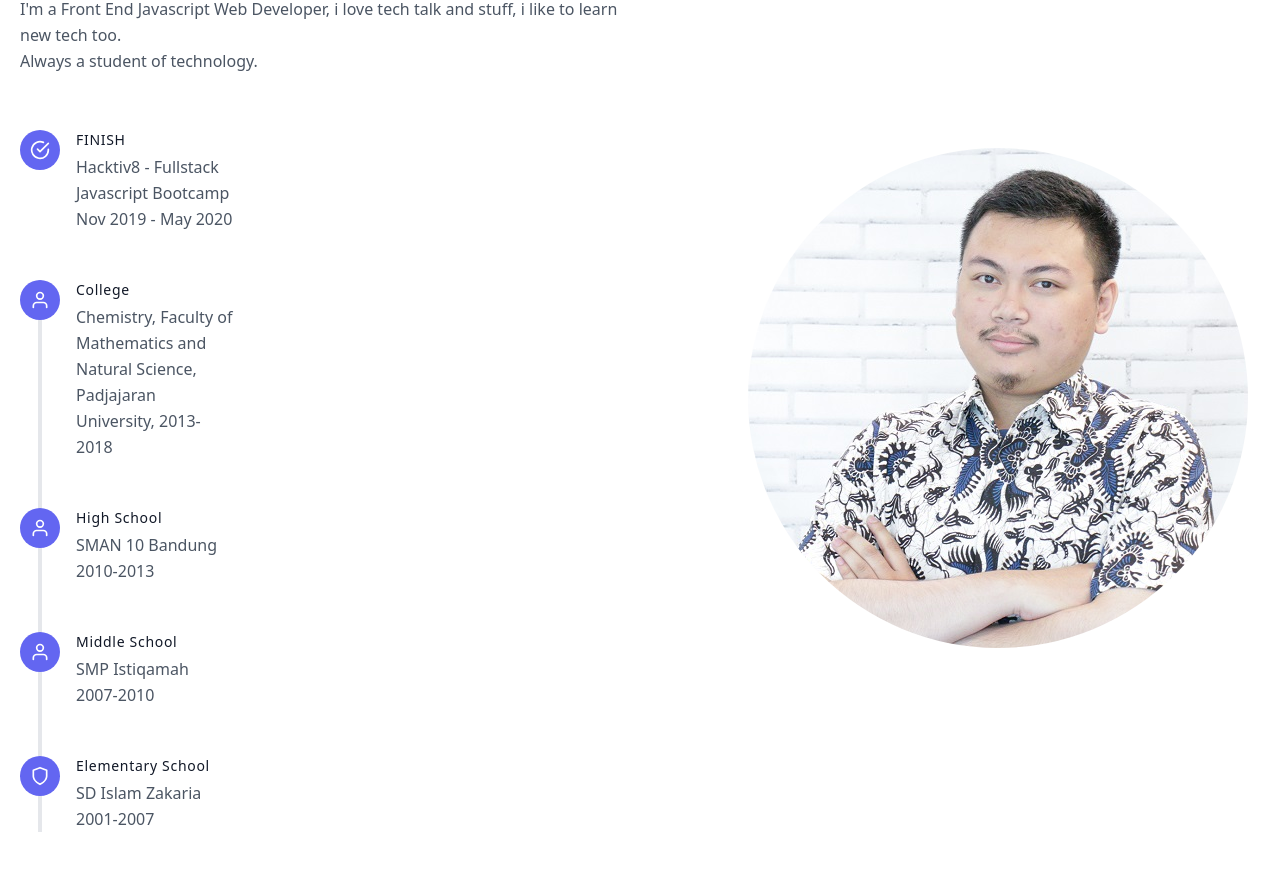
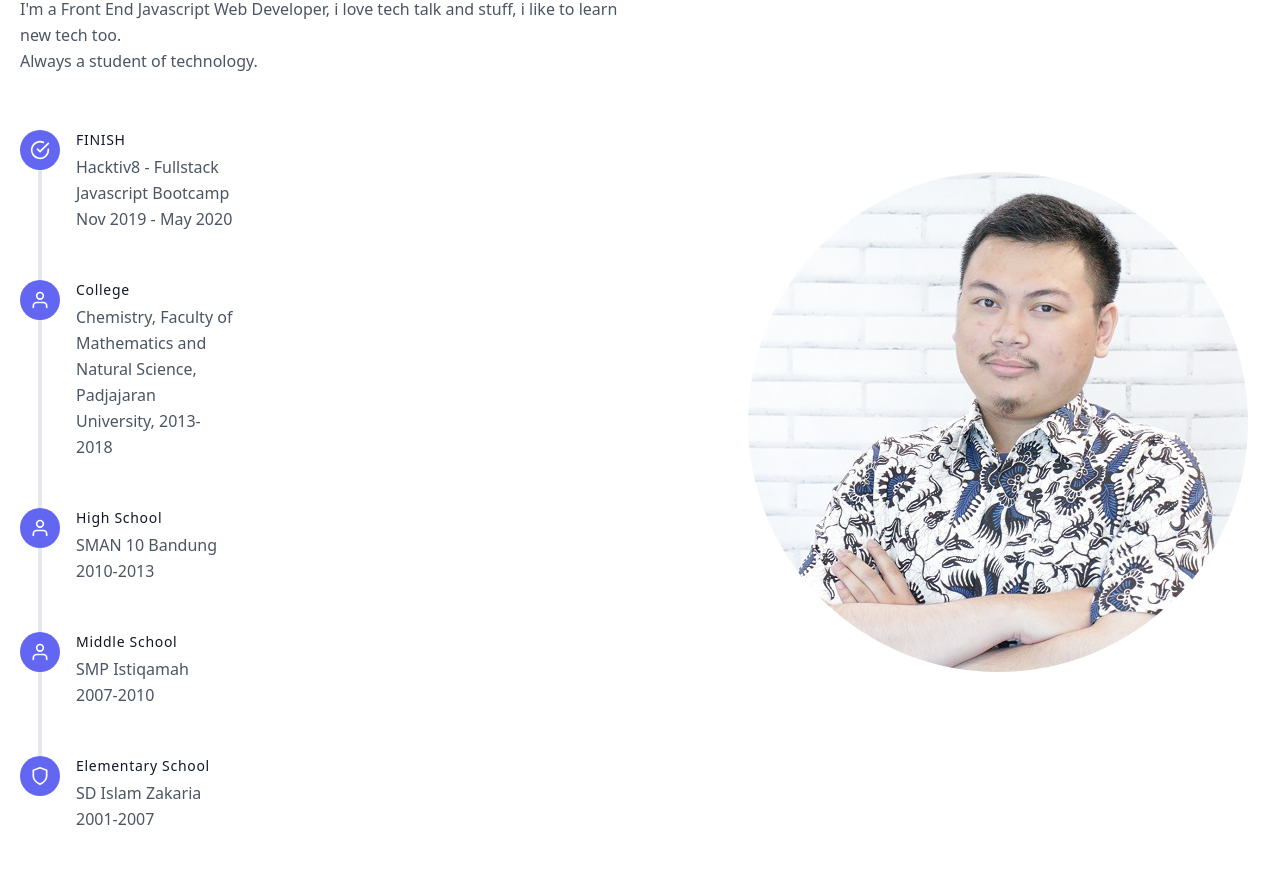
Before and after one commit to reinfajar/re-cloud, a Vue app: page / in a window 1280 px wide. Shown: the part 240-1110 px from the top of the page. Built offline with nearby package versions, Linux system fonts and the light colour scheme; the HTML template or start-up script is replaced by a standard one.

Commit message:
change home

```diff
--- a/src/router/index.js
+++ b/src/router/index.js
@@ -15,6 +15,11 @@ const routes = [
   {
     path: '/project',
     name: 'Project',
+    component: () => import(/* webpackChunkName: "about" */ '../views/project')
+  },
+  {
+    path: '/experience',
+    name: 'Experience',
     component: () => import(/* webpackChunkName: "about" */ '../views/project')
   }
 ]
--- a/src/views/home/index.vue
+++ b/src/views/home/index.vue
@@ -10,6 +10,9 @@
         </p>
         <div class="lg:w-2/5 md:w-1/2 md:pr-10 md:py-6">
           <div class="flex relative pb-12">
+            <div class="h-full w-10 absolute inset-0 flex items-center justify-center">
+              <div class="h-full w-1 bg-gray-200 pointer-events-none"></div>
+            </div>
             <div class="flex-shrink-0 w-10 h-10 rounded-full bg-indigo-500 inline-flex items-center justify-center text-white relative z-10">
               <svg fill="none" stroke="currentColor" stroke-linecap="round" stroke-linejoin="round" stroke-width="2" class="w-5 h-5" viewBox="0 0 24 24">
                 <path d="M22 11.08V12a10 10 0 11-5.93-9.14"></path>
@@ -66,10 +69,7 @@
               <p class="leading-relaxed">SMP Istiqamah 2007-2010</p>
             </div>
           </div>
-          <div class="flex relative">
-            <div class="h-full w-10 absolute inset-0 flex items-center justify-center">
-              <div class="h-full w-1 bg-gray-200 pointer-events-none"></div>
-            </div>
+          <div class="flex relative pb-12">
             <div class="flex-shrink-0 w-10 h-10 rounded-full bg-indigo-500 inline-flex items-center justify-center text-white relative z-10">
               <svg fill="none" stroke="currentColor" stroke-linecap="round" stroke-linejoin="round" stroke-width="2" class="w-5 h-5" viewBox="0 0 24 24">
                 <path d="M12 22s8-4 8-10V5l-8-3-8 3v7c0 6 8 10 8 10z"></path>
```
Also changed, not shown: 6 other files (tests, documents, lock files or other folders).
